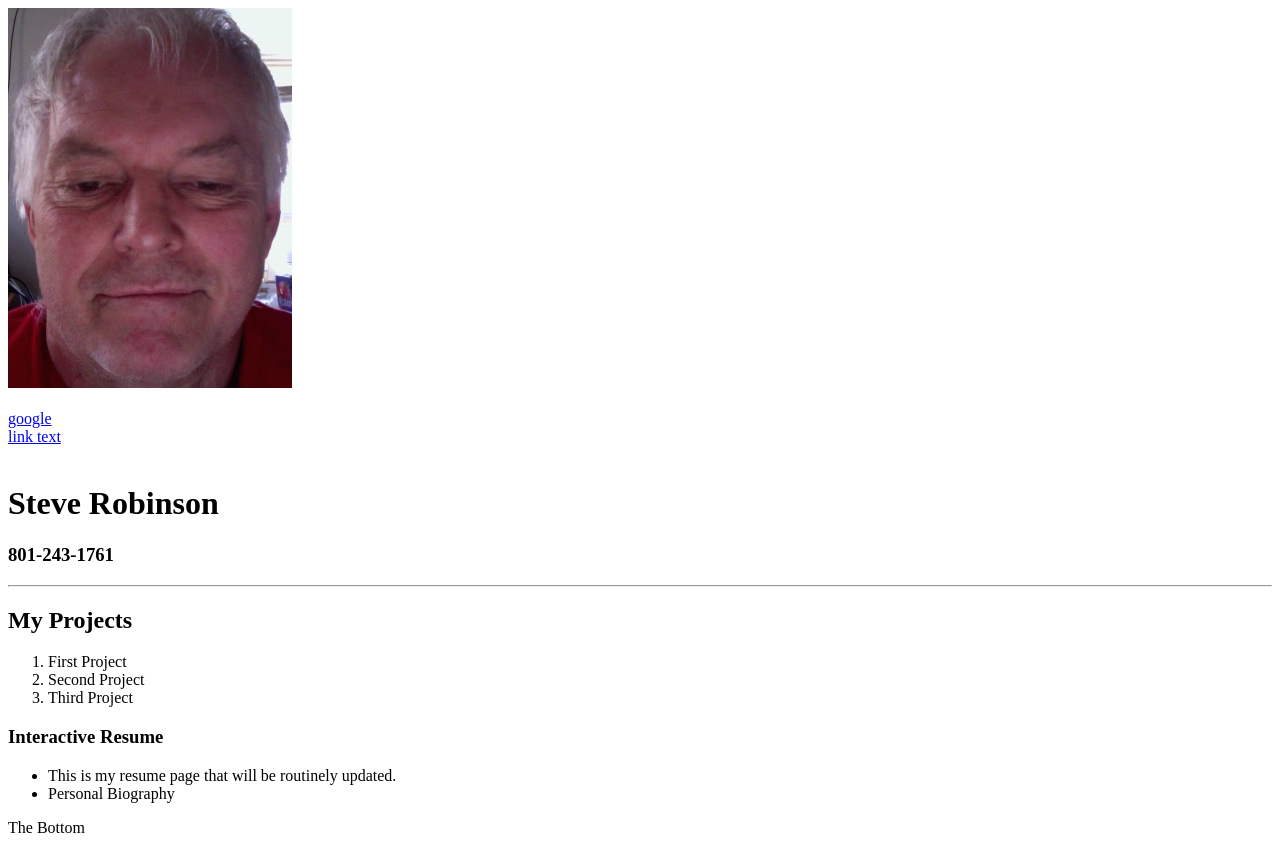
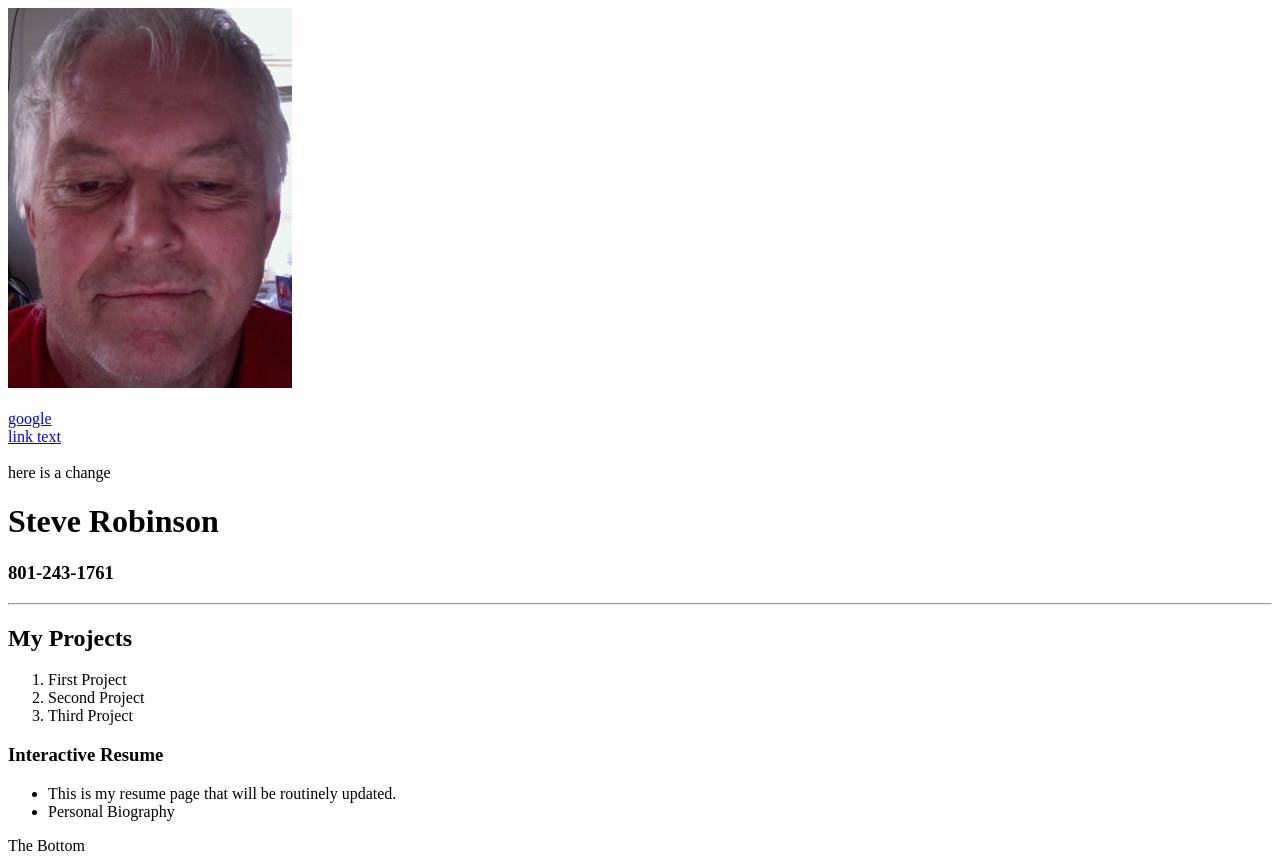
Before and after one commit to fourrobbie/Portfolio, a plain HTML site: page index.html in a window 1280 px wide. Drawn offline with Linux system fonts and the light colour scheme.

Commit message:
a change has been made

```diff
--- a/index.html
+++ b/index.html
@@ -12,6 +12,8 @@
 <a href="https://www.google.com/?gws_rd=ssl">google</a><br>
 <a href="#bottom-of-page">link text</a>
 <br><br>
+
+here is a change
 <div>
     <h1>Steve Robinson</h1>
 
```
